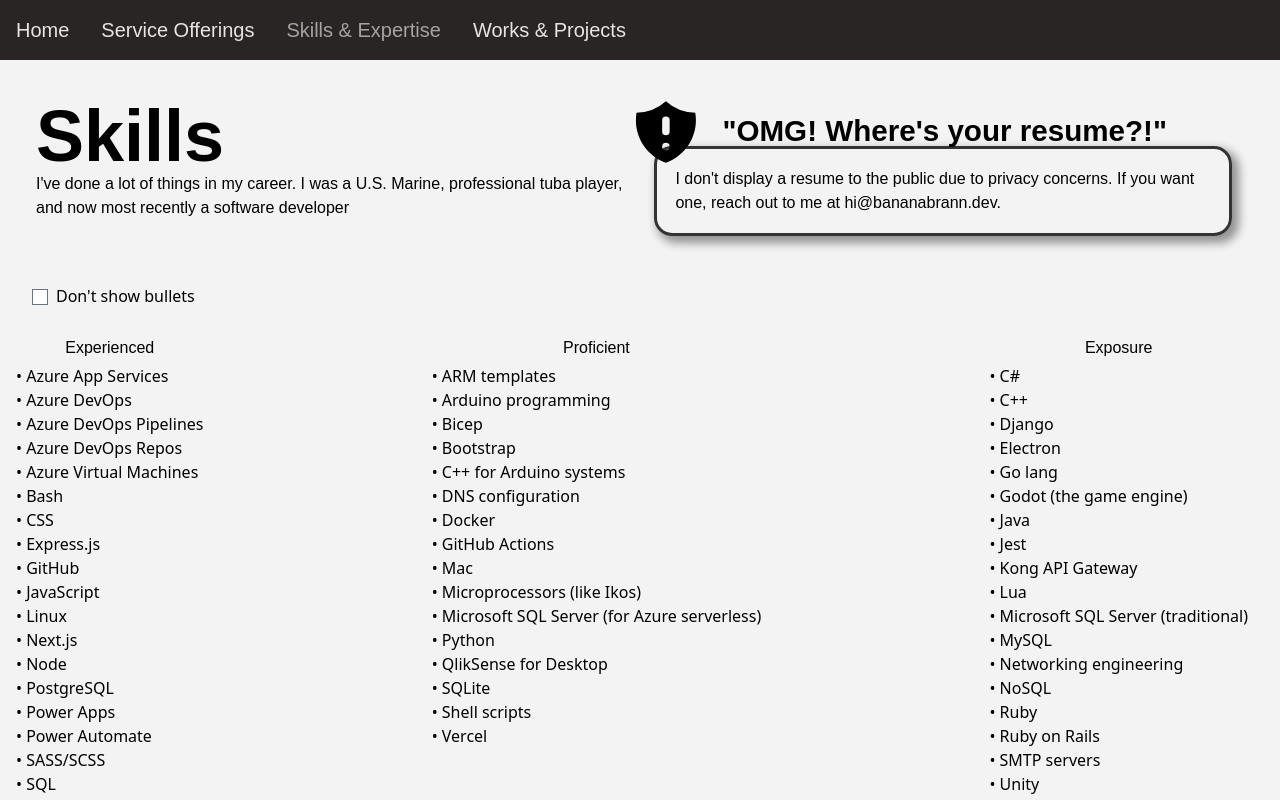
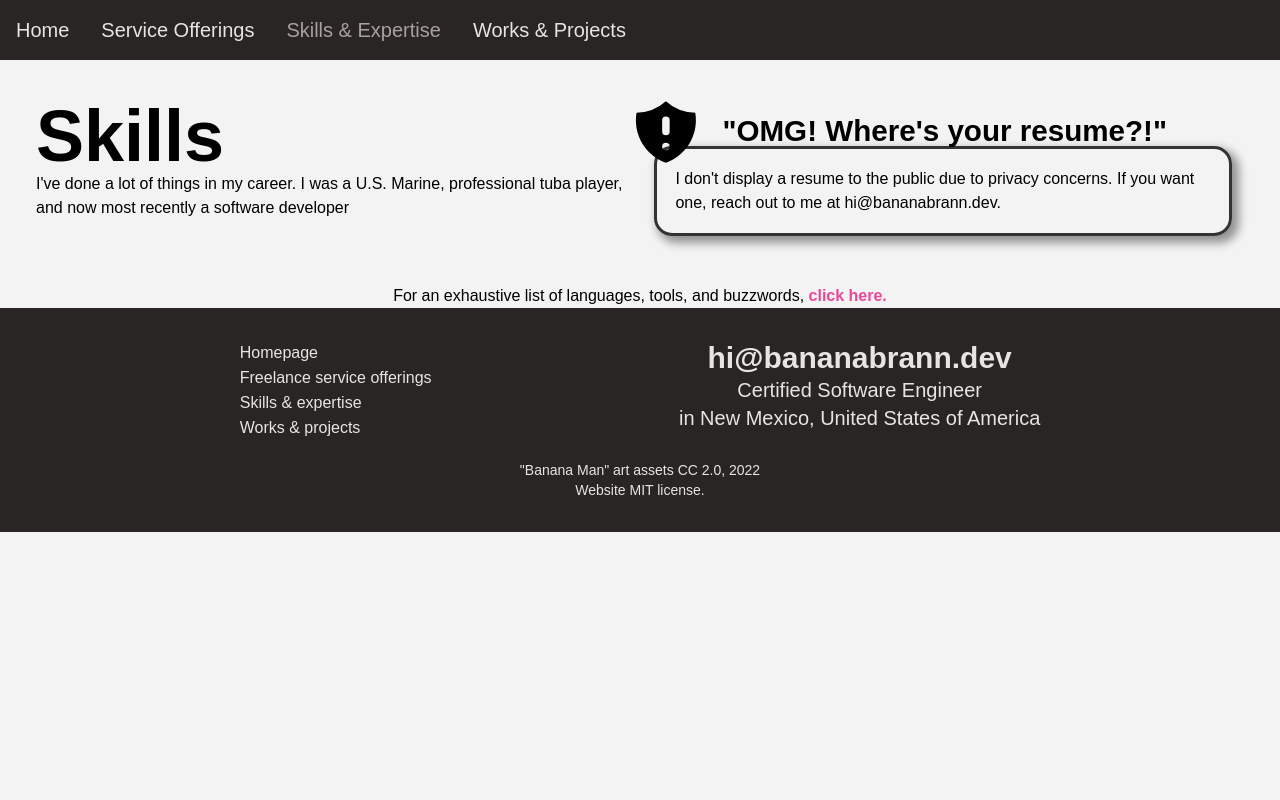
Before and after one commit to bananabrann/old-bananabrann.dev, a Next.js app: page /skills in a window 1280 px wide. Shown: the top 800 px of the page. Built offline with nearby package versions, Linux system fonts and the light colour scheme; a web font is replaced by a local one.

Commit message:
Full skills list is expandable

```diff
--- a/pages/skills.tsx
+++ b/pages/skills.tsx
@@ -75,9 +75,13 @@
 }
 
 export default function Skills({ techList }: { techList: TechList }) {
-  // const [isSkillsListExpanded, setIsSkillsListExpanded] =
-  //   useState<boolean>(false);
+  // prettier-ignore
+  const [isSkillsListExpanded, setIsSkillsListExpanded] = useState<boolean>(false);
   const [skills, setSkills] = useState<TechList>(techList);
+
+  function handleToggleSkillsListExpanded() {
+    setIsSkillsListExpanded(!isSkillsListExpanded);
+  }
 
   function handleSkillsListItemBullets({
     isChecked,
@@ -104,8 +108,8 @@
   }, []);
 
   let skillsListHtmlContent = (
-    <div className="px-8">
-      <div className="mb-8">
+    <div className="px-8 m-5">
+      <div className="mb-7">
         <input
           type="checkbox"
           id="skills-list-hide-item-bullets"
@@ -114,8 +118,11 @@
             handleSkillsListItemBullets({ isChecked });
           }}
         />
-        <label htmlFor="skills-list-hide-item-bullets" className="pl-2">
-          Don't show bullets
+        <label
+          htmlFor="skills-list-hide-item-bullets"
+          className="pl-2 cursor-pointer"
+        >
+          Hide bullets
         </label>
       </div>
 
@@ -124,7 +131,7 @@
           <h4 className="mb-2 text-center">Experienced</h4>
           <ul>
             {skills.experienced.map((item: string) => {
-              return <li className="">{item}</li>;
+              return <li key={`full-skills-list-item-${item}`}>{item}</li>;
             })}
           </ul>
         </div>
@@ -133,7 +140,7 @@
           <h4 className="mb-2 text-center">Proficient</h4>
           <ul>
             {skills.proficient.map((item: string) => {
-              return <li>{item}</li>;
+              return <li key={`full-skills-list-${item}`}>{item}</li>;
             })}
           </ul>
         </div>
@@ -142,11 +149,17 @@
           <h4 className="mb-2 text-center">Exposure</h4>
           <ul>
             {skills.exposure.map((item: string) => {
-              return <li>{item}</li>;
+              return <li key={`full-skills-list-${item}`}>{item}</li>;
             })}
           </ul>
         </div>
       </div>
+      <p
+        onClick={() => handleToggleSkillsListExpanded()}
+        className="text-pink-500 font-bold cursor-pointer text-center"
+      >
+        Collapse skills list.
+      </p>
     </div>
   );
 
@@ -158,8 +171,8 @@
         <div>
           <h1 className="">Skills</h1>
           <p>
-            I've done a lot of things in my career. I was a U.S. Marine,
-            professional tuba player, and now most recently a software developer
+            {`I've done a lot of things in my career. I was a U.S. Marine,
+            professional tuba player, and now most recently a software developer`}
           </p>
         </div>
 
@@ -173,7 +186,19 @@
         </div>
       </div>
 
-      {skillsListHtmlContent}
+      <div>
+        <p className=" text-center">
+          For an exhaustive list of languages, tools, and buzzwords,{" "}
+          <span
+            onClick={() => handleToggleSkillsListExpanded()}
+            className="text-pink-500 font-bold cursor-pointer"
+          >
+            click here.
+          </span>
+        </p>
+
+        {isSkillsListExpanded ? skillsListHtmlContent : ""}
+      </div>
 
       <Footer />
     </Layout>
```
